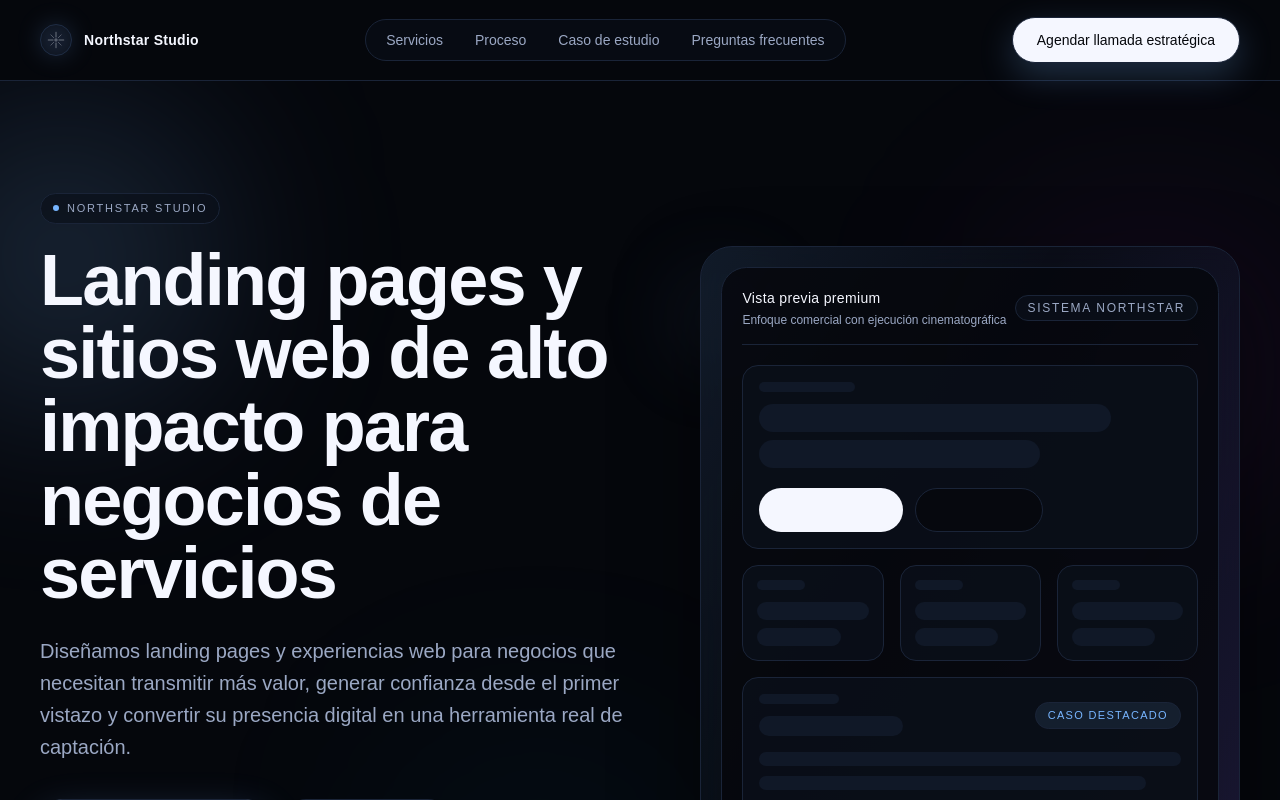
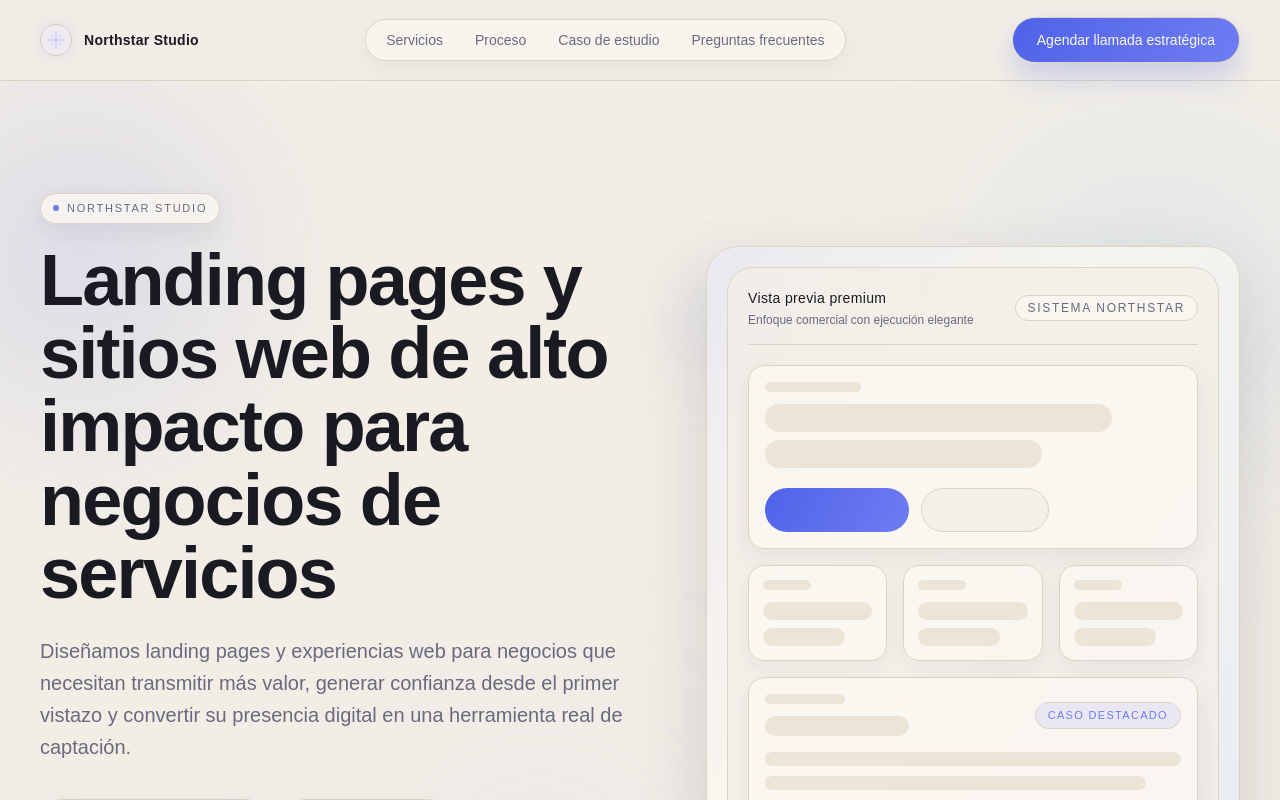
Before and after one commit to Dryctis/NorthStar-Studio, a Next.js app: page / in a window 1280 px wide. Shown: the top 800 px of the page. Built offline with nearby package versions, Linux system fonts and the light colour scheme.

Commit message:
Shift visual system to light premium aesthetic

```diff
--- a/app/globals.css
+++ b/app/globals.css
@@ -1,30 +1,30 @@
 @import "tailwindcss";
 
 :root {
-  --background: #05070c;
-  --foreground: #f5f7ff;
+  --background: #f2eee6;
+  --foreground: #1a1a22;
 
-  --card: #0b101a;
-  --card-foreground: #f5f7ff;
+  --card: #fbf8f2;
+  --card-foreground: #1a1a22;
 
-  --popover: #0b101a;
-  --popover-foreground: #f5f7ff;
+  --popover: #fbf8f2;
+  --popover-foreground: #1a1a22;
 
-  --primary: #f5f7ff;
-  --primary-foreground: #05070c;
+  --primary: #4657db;
+  --primary-foreground: #f9f7f1;
 
-  --secondary: #101827;
-  --secondary-foreground: #d7deef;
+  --secondary: #ece4d7;
+  --secondary-foreground: #262736;
 
-  --muted: #0f1523;
-  --muted-foreground: #9ba8c4;
+  --muted: #eee8dc;
+  --muted-foreground: #6a6a7f;
 
-  --accent: #77b5ff;
-  --accent-foreground: #041021;
+  --accent: #6f7df3;
+  --accent-foreground: #f8f7ff;
 
-  --border: #1a2438;
-  --input: #1a2438;
-  --ring: #77b5ff;
+  --border: #dcd3c5;
+  --input: #dcd3c5;
+  --ring: #6f7df3;
 
   --radius: 1rem;
 }
@@ -67,22 +67,23 @@
 
 html {
   scroll-behavior: smooth;
-  color-scheme: dark;
+  color-scheme: light;
 }
 
 body {
   min-height: 100%;
   background:
-    radial-gradient(circle at 10% -10%, rgba(60, 110, 190, 0.2), transparent 38%),
-    radial-gradient(circle at 92% 8%, rgba(150, 95, 220, 0.14), transparent 36%),
-    repeating-linear-gradient(120deg, rgba(255, 255, 255, 0.015) 0 1px, transparent 1px 42px),
-    linear-gradient(180deg, #05070c 0%, #05070c 45%, #060a11 100%);
+    radial-gradient(circle at 8% -6%, rgba(128, 112, 255, 0.22), transparent 34%),
+    radial-gradient(circle at 92% 0%, rgba(90, 156, 255, 0.2), transparent 36%),
+    radial-gradient(circle at 55% 115%, rgba(205, 184, 255, 0.18), transparent 38%),
+    repeating-linear-gradient(120deg, rgba(255, 255, 255, 0.22) 0 1px, transparent 1px 40px),
+    linear-gradient(180deg, #f2eee6 0%, #f4efe7 50%, #efe8dc 100%);
   color: var(--foreground);
   font-family: Arial, Helvetica, sans-serif;
   text-rendering: optimizeLegibility;
 }
 
 ::selection {
-  background: rgba(119, 181, 255, 0.3);
-  color: #f5f7ff;
+  background: rgba(111, 125, 243, 0.22);
+  color: #1a1a22;
 }
--- a/components/layout/site-header.tsx
+++ b/components/layout/site-header.tsx
@@ -41,7 +41,7 @@ export function SiteHeader() {
         className={cn(
           "sticky top-0 z-50 transition-all duration-300 ease-out",
           isScrolled
-            ? "border-b border-border/80 bg-background/72 shadow-[0_12px_44px_rgba(2,6,14,0.55)] backdrop-blur-xl"
+            ? "border-b border-border/90 bg-background/80 shadow-[0_14px_40px_rgba(44,39,70,0.08)] backdrop-blur-xl"
             : "border-b border-transparent bg-transparent"
         )}
       >
@@ -50,17 +50,17 @@ export function SiteHeader() {
             href="/"
             className="group flex items-center gap-3 text-sm font-semibold tracking-tight text-foreground"
           >
-            <span className="relative inline-flex h-8 w-8 items-center justify-center rounded-full border border-border bg-card/70">
+            <span className="relative inline-flex h-8 w-8 items-center justify-center rounded-full border border-border/80 bg-card/80">
               <span
                 aria-hidden="true"
                 className="absolute inset-0 rounded-full bg-accent/20 blur-md transition-opacity duration-300 group-hover:opacity-90"
               />
-              <NorthstarMark className="relative h-5 w-5 text-foreground" />
+              <NorthstarMark className="relative h-5 w-5 text-accent" />
             </span>
             <span className="text-sm tracking-[0.02em]">Northstar Studio</span>
           </Link>
 
-          <nav className="hidden items-center gap-2 rounded-full border border-border/80 bg-card/50 px-2 py-1 md:flex">
+          <nav className="hidden items-center gap-2 rounded-full border border-border/80 bg-card/70 px-2 py-1 shadow-[0_8px_24px_rgba(44,39,70,0.06)] md:flex">
             {navigationItems.map((item) => (
               <a
                 key={item.href}
@@ -81,7 +81,7 @@ export function SiteHeader() {
             aria-label={isMobileMenuOpen ? "Cerrar menú" : "Abrir menú"}
             aria-expanded={isMobileMenuOpen}
             onClick={() => setIsMobileMenuOpen((prev) => !prev)}
-            className="inline-flex h-9 w-9 items-center justify-center rounded-full border border-border bg-card/90 text-foreground transition-colors hover:bg-secondary md:hidden"
+            className="inline-flex h-9 w-9 items-center justify-center rounded-full border border-border/90 bg-card/90 text-foreground transition-colors hover:bg-secondary md:hidden"
           >
             <span className="sr-only">
               {isMobileMenuOpen ? "Cerrar menú" : "Abrir menú"}
@@ -143,7 +143,7 @@ export function SiteHeader() {
         {isMobileMenuOpen ? (
           <>
             <motion.div
-              className="fixed inset-0 z-40 bg-black/45 backdrop-blur-[3px] md:hidden"
+              className="fixed inset-0 z-40 bg-[#261f3d]/15 backdrop-blur-[3px] md:hidden"
               initial={{ opacity: 0 }}
               animate={{ opacity: 1 }}
               exit={{ opacity: 0 }}
@@ -159,7 +159,7 @@ export function SiteHeader() {
               transition={{ duration: 0.22, ease: "easeOut" }}
             >
               <Container>
-                <div className="rounded-[1.5rem] border border-border bg-card/95 p-3.5 shadow-[0_24px_60px_rgba(0,0,0,0.45)] backdrop-blur-md">
+                <div className="rounded-[1.5rem] border border-border/90 bg-card/95 p-3.5 shadow-[0_20px_54px_rgba(44,39,70,0.14)] backdrop-blur-md">
                   <nav className="space-y-1.5">
                     {navigationItems.map((item) => (
                       <a
@@ -173,7 +173,7 @@ export function SiteHeader() {
                     ))}
                   </nav>
 
-                  <div className="mt-3 border-t border-border/70 pt-3">
+                  <div className="mt-3 border-t border-border/80 pt-3">
                     <Button href={primaryCta.href} className="h-11 w-full">
                       {primaryCta.label}
                     </Button>
--- a/components/ui/button.tsx
+++ b/components/ui/button.tsx
@@ -12,9 +12,9 @@ type ButtonProps = {
 
 const variantClasses: Record<ButtonVariant, string> = {
   primary:
-    "border border-transparent bg-foreground text-background shadow-[0_12px_35px_rgba(119,181,255,0.24)] hover:brightness-95",
+    "border border-transparent bg-[linear-gradient(120deg,#4f62e8,#6f7df3)] text-primary-foreground shadow-[0_14px_28px_rgba(79,98,232,0.24)] hover:brightness-95",
   secondary:
-    "border border-border bg-card/70 text-foreground hover:bg-secondary",
+    "border border-border/90 bg-card/75 text-foreground shadow-[0_10px_24px_rgba(70,57,43,0.08)] hover:bg-secondary",
   ghost:
     "bg-transparent text-foreground hover:bg-secondary",
 };
--- a/features/homepage/sections/hero-section.tsx
+++ b/features/homepage/sections/hero-section.tsx
@@ -7,14 +7,14 @@ import { motionPresets } from "@/lib/motion";
 
 export function HeroSection() {
   return (
-    <Section className="relative overflow-hidden py-12 sm:py-14 md:py-20 lg:py-24">
+    <Section className="relative overflow-hidden py-12 sm:py-16 md:py-20 lg:py-24">
       <div className="pointer-events-none absolute inset-0">
-        <div className="absolute -left-20 top-8 h-72 w-72 rounded-full bg-accent/20 blur-[100px]" />
-        <div className="absolute right-0 top-40 h-64 w-64 rounded-full bg-fuchsia-500/12 blur-[120px]" />
-        <div className="absolute bottom-10 left-1/3 h-56 w-56 rounded-full bg-sky-500/10 blur-[130px]" />
+        <div className="absolute -left-16 top-8 h-72 w-72 rounded-full bg-accent/18 blur-[95px]" />
+        <div className="absolute right-0 top-24 h-64 w-64 rounded-full bg-blue-400/16 blur-[110px]" />
+        <div className="absolute bottom-10 left-1/3 h-56 w-56 rounded-full bg-violet-300/16 blur-[120px]" />
       </div>
 
-      <div className="relative grid items-center gap-10 sm:gap-12 lg:grid-cols-[1.05fr_0.95fr] lg:gap-16">
+      <div className="relative grid items-center gap-10 sm:gap-12 lg:grid-cols-[1.06fr_0.94fr] lg:gap-16">
         <motion.div
           className="max-w-3xl"
           initial="initial"
@@ -29,7 +29,7 @@ export function HeroSection() {
           }}
         >
           <motion.div
-            className="mb-5 inline-flex items-center gap-2 rounded-full border border-border bg-card/70 px-3 py-1.5 text-[11px] uppercase tracking-[0.16em] text-muted-foreground"
+            className="mb-5 inline-flex items-center gap-2 rounded-full border border-border/80 bg-card/80 px-3 py-1.5 text-[11px] uppercase tracking-[0.16em] text-muted-foreground shadow-[0_8px_24px_rgba(44,39,70,0.08)]"
             {...motionPresets.heroText}
           >
             <span className="h-1.5 w-1.5 rounded-full bg-accent" />
@@ -37,7 +37,7 @@ export function HeroSection() {
           </motion.div>
 
           <motion.h1
-            className="max-w-4xl text-4xl font-semibold leading-[1.02] tracking-tight sm:text-5xl md:text-6xl lg:text-7xl"
+            className="max-w-4xl text-4xl font-semibold leading-[1.02] tracking-tight text-foreground sm:text-5xl md:text-6xl lg:text-7xl"
             {...motionPresets.heroText}
           >
             Landing pages y sitios web de alto impacto para negocios de servicios
@@ -56,17 +56,10 @@ export function HeroSection() {
             className="mt-7 flex flex-col gap-3 sm:mt-9 sm:flex-row sm:gap-4"
             {...motionPresets.heroText}
           >
-            <Button
-              href="#contact"
-              className="h-11 bg-foreground text-background shadow-[0_14px_40px_rgba(119,181,255,0.24)] hover:opacity-100 hover:brightness-95"
-            >
+            <Button href="#contact" className="h-11">
               Agendar llamada estratégica
             </Button>
-            <Button
-              href="#services"
-              variant="secondary"
-              className="h-11 border-border/80 bg-card/70 hover:bg-secondary"
-            >
+            <Button href="#services" variant="secondary" className="h-11 border-border/90 bg-card/75">
               Ver cómo funciona
             </Button>
           </motion.div>
@@ -84,41 +77,44 @@ export function HeroSection() {
         </motion.div>
 
         <motion.div className="relative mx-auto w-full max-w-xl lg:max-w-none" {...motionPresets.heroVisual}>
-          <div className="absolute -left-5 top-8 h-20 w-20 rounded-full border border-accent/40 bg-accent/10 blur-2xl" />
+          <div className="absolute -left-6 top-8 h-20 w-20 rounded-full border border-accent/30 bg-accent/15 blur-2xl" />
 
-          <div className="relative overflow-hidden rounded-[1.8rem] border border-border bg-card/70 p-4 shadow-[0_35px_80px_rgba(0,0,0,0.5)] backdrop-blur-md sm:rounded-[2rem] sm:p-5">
-            <div className="absolute inset-0 bg-[linear-gradient(120deg,rgba(119,181,255,0.08),transparent_40%,rgba(139,92,246,0.12))]" />
+          <div className="relative overflow-hidden rounded-[1.9rem] border border-border/85 bg-card/75 p-4 shadow-[0_28px_70px_rgba(44,39,70,0.16)] backdrop-blur-md sm:rounded-[2.05rem] sm:p-5">
+            <div className="absolute inset-0 bg-[linear-gradient(125deg,rgba(111,125,243,0.10),transparent_42%,rgba(125,174,255,0.14))]" />
 
-            <div className="relative rounded-[1.4rem] border border-border/80 bg-background/80 p-4 sm:rounded-[1.6rem] sm:p-5">
-              <div className="flex items-center justify-between border-b border-border/70 pb-4">
+            <div className="relative rounded-[1.45rem] border border-border/80 bg-background/75 p-4 sm:rounded-[1.6rem] sm:p-5">
+              <div className="flex items-center justify-between border-b border-border/75 pb-4">
                 <div>
                   <p className="text-xs font-medium tracking-wide text-foreground sm:text-sm">
                     Vista previa premium
                   </p>
                   <p className="mt-1 text-[11px] text-muted-foreground sm:text-xs">
-                    Enfoque comercial con ejecución cinematográfica
+                    Enfoque comercial con ejecución elegante
                   </p>
                 </div>
 
-                <span className="rounded-full border border-border/70 bg-card/80 px-3 py-1 text-[10px] uppercase tracking-[0.14em] text-muted-foreground sm:text-xs">
+                <span className="rounded-full border border-border/80 bg-card/80 px-3 py-1 text-[10px] uppercase tracking-[0.14em] text-muted-foreground sm:text-xs">
                   Sistema Northstar
                 </span>
               </div>
 
               <div className="mt-4 space-y-3.5 sm:mt-5 sm:space-y-4">
-                <div className="rounded-2xl border border-border/80 bg-card/80 p-4">
+                <div className="rounded-2xl border border-border/80 bg-card/85 p-4 shadow-[0_10px_22px_rgba(44,39,70,0.07)]">
                   <div className="h-2.5 w-24 rounded-full bg-secondary" />
                   <div className="mt-3 h-7 w-5/6 rounded-full bg-secondary" />
                   <div className="mt-2 h-7 w-2/3 rounded-full bg-secondary" />
                   <div className="mt-4 flex gap-3 sm:mt-5">
-                    <div className="h-11 w-36 rounded-full bg-foreground" />
+                    <div className="h-11 w-36 rounded-full bg-[linear-gradient(120deg,#4f62e8,#6f7df3)]" />
                     <div className="h-11 w-32 rounded-full border border-border bg-background/80" />
                   </div>
                 </div>
 
                 <div className="grid grid-cols-3 gap-3 sm:gap-4">
-                  {["Mensaje", "Oferta", "Prueba"].map((label) => (
-                    <div key={label} className="rounded-2xl border border-border/80 bg-card/80 p-3.5">
+                  {"Mensaje|Oferta|Prueba".split("|").map((label) => (
+                    <div
+                      key={label}
+                      className="rounded-2xl border border-border/80 bg-card/85 p-3.5 shadow-[0_8px_18px_rgba(44,39,70,0.06)]"
+                    >
                       <div className="h-2.5 w-12 rounded-full bg-secondary" />
                       <div className="mt-3 h-[1.125rem] w-full rounded-full bg-secondary" />
                       <div className="mt-2 h-[1.125rem] w-3/4 rounded-full bg-secondary" />
@@ -126,13 +122,13 @@ export function HeroSection() {
                   ))}
                 </div>
 
-                <div className="rounded-2xl border border-border/80 bg-card/80 p-4">
+                <div className="rounded-2xl border border-border/80 bg-card/85 p-4 shadow-[0_10px_22px_rgba(44,39,70,0.07)]">
                   <div className="flex items-center justify-between gap-3">
                     <div>
                       <div className="h-2.5 w-20 rounded-full bg-secondary" />
                       <div className="mt-3 h-5 w-36 rounded-full bg-secondary" />
                     </div>
-                    <div className="rounded-full border border-accent/40 bg-accent/10 px-3 py-1 text-[10px] uppercase tracking-[0.12em] text-accent sm:text-[11px]">
+                    <div className="rounded-full border border-accent/35 bg-accent/12 px-3 py-1 text-[10px] uppercase tracking-[0.12em] text-accent sm:text-[11px]">
                       Caso destacado
                     </div>
                   </div>
```
